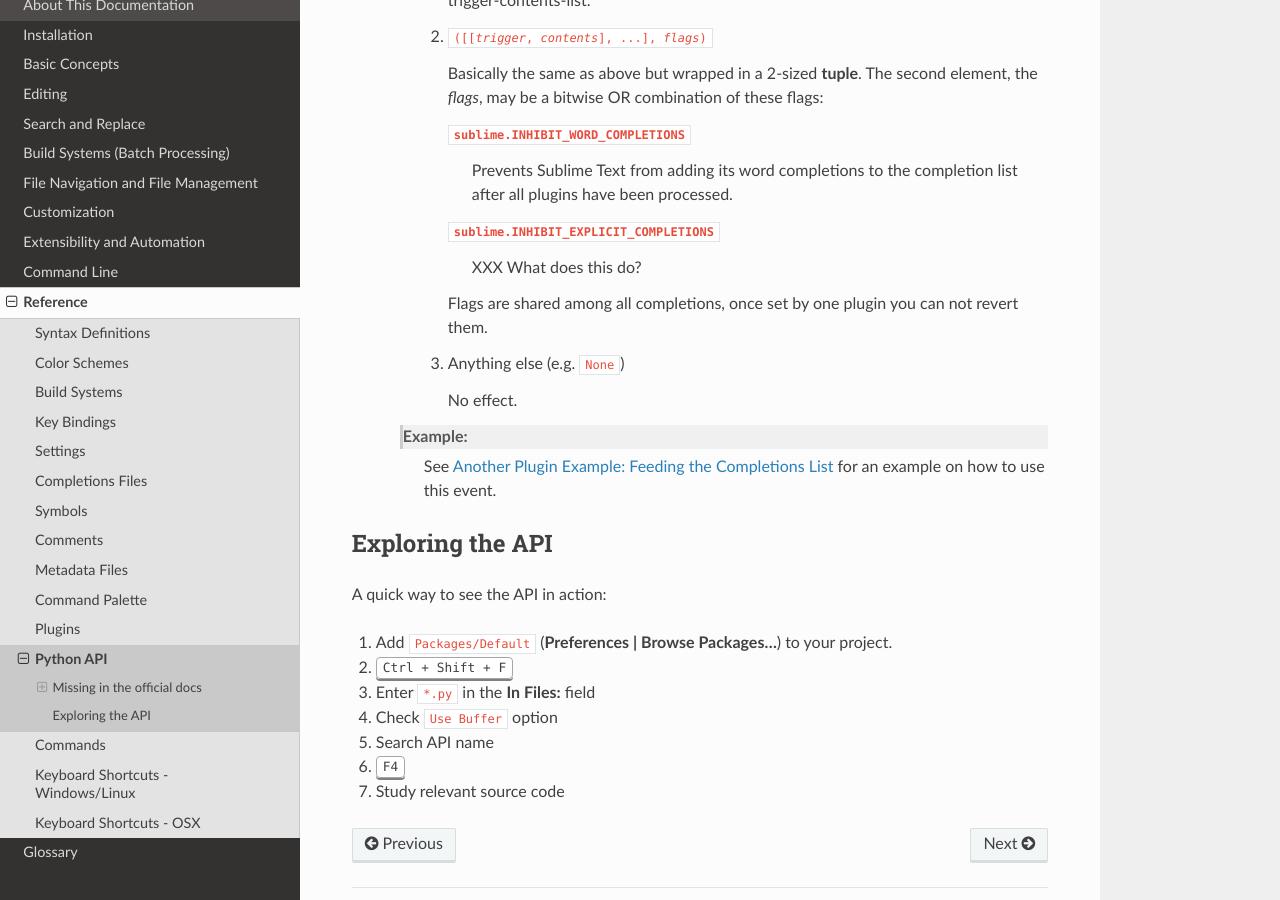
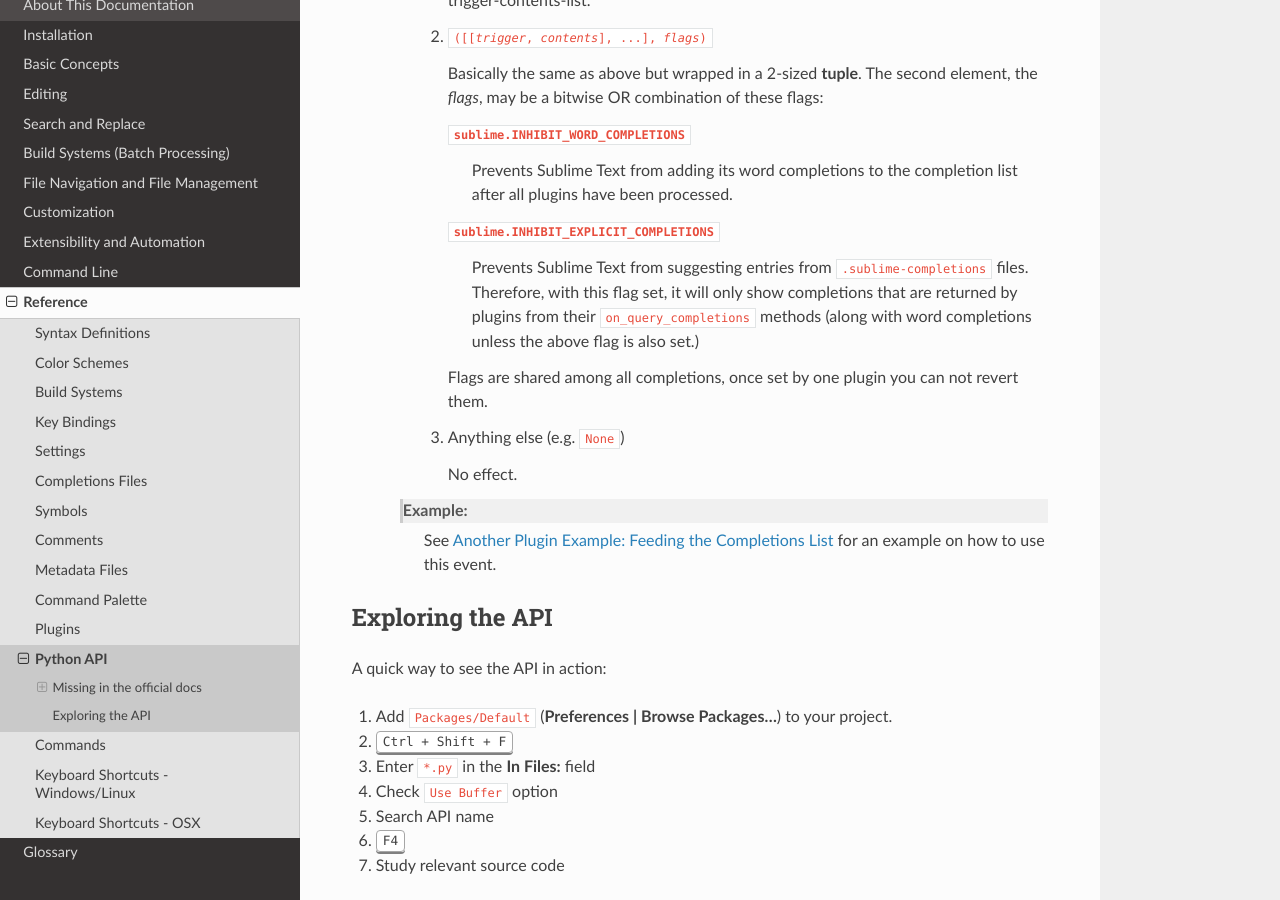
Before and after one commit to guillermooo/sublime-undocs, a Sphinx documentation site: the page built from source/reference/api.rst, in a window 1280 px wide and 900 px high, scrolled down 3646 px. Built offline with Sphinx 7.4.7 and the Read the Docs theme 2.0.0, drawn with Linux system fonts in a browser that asks for light colours.

Commit message:
details about flag sublime.INHIBIT_EXPLICIT_COMPLETIONS

```diff
--- a/source/reference/api.rst
+++ b/source/reference/api.rst
@@ -215,7 +215,12 @@
                     the completion list after all plugins have been processed.
 
                 ``sublime.INHIBIT_EXPLICIT_COMPLETIONS``
-                    XXX What does this do?
+                    Prevents Sublime Text from suggesting entries from
+                    ``.sublime-completions`` files.
+                    Therefore, with this flag set, it will only show completions
+                    that are returned by plugins from their
+                    ``on_query_completions`` methods (along with word
+                    completions unless the above flag is also set.)
 
                 Flags are shared among all completions, once set by one
                 plugin you can not revert them.
```
